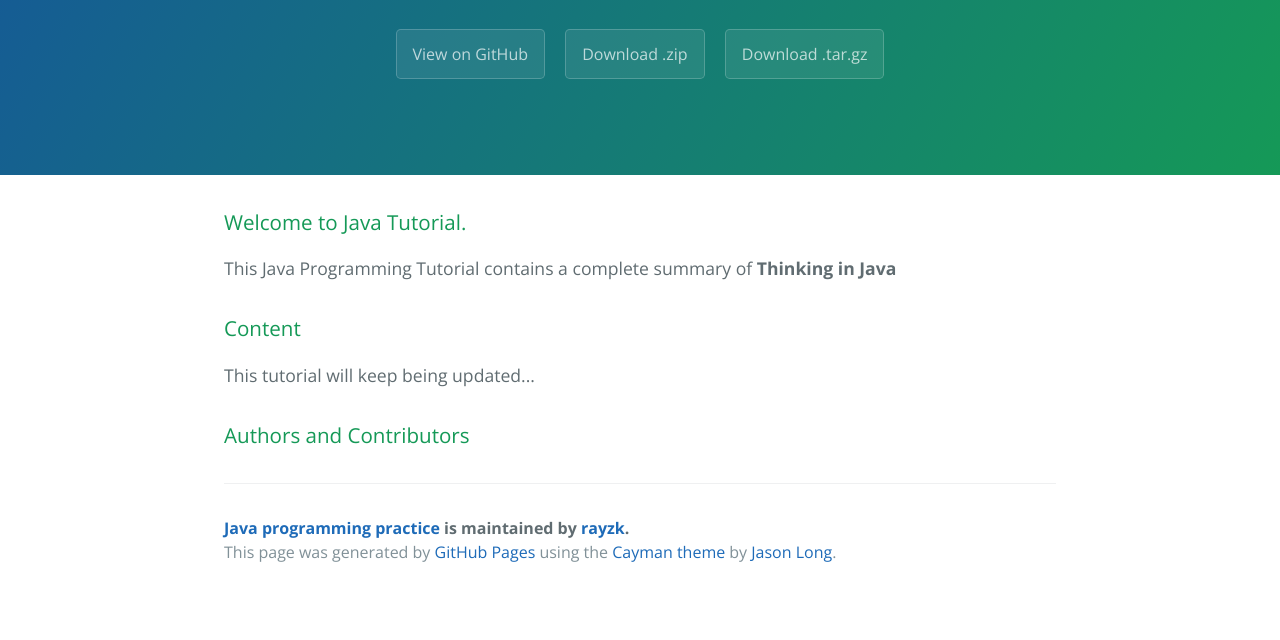
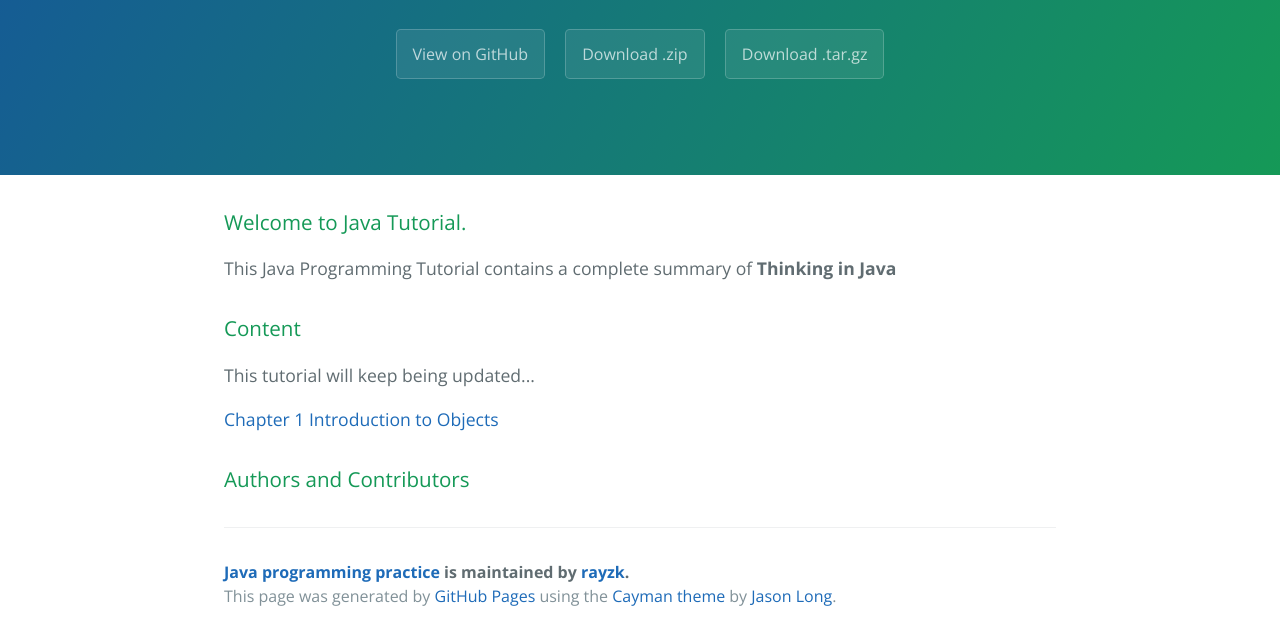
Before and after one commit to rayzk/Java_Programming_Practice, a plain HTML site: page index.html in a window 1280 px wide. Shown: the part 208-848 px from the top of the page. Before the commit the page ends 804 px from the top, so only its background shows below. Drawn offline with nearby package versions, Linux system fonts and the light colour scheme.

Commit message:
link to ch1

```diff
--- a/index.html
+++ b/index.html
@@ -31,6 +31,7 @@
                 class="octicon octicon-link"></span></a>Content</h3>
 
     <p>This tutorial will keep being updated...</p>
+    <p><a id="ch1" class="anchor" href="Think in Java/CH1" aria-hidden="true">Chapter 1 Introduction to Objects</a></p>
 
     <h3>
         <a id="authors-and-contributors" class="anchor" href="#authors-and-contributors" aria-hidden="true"><span
```
